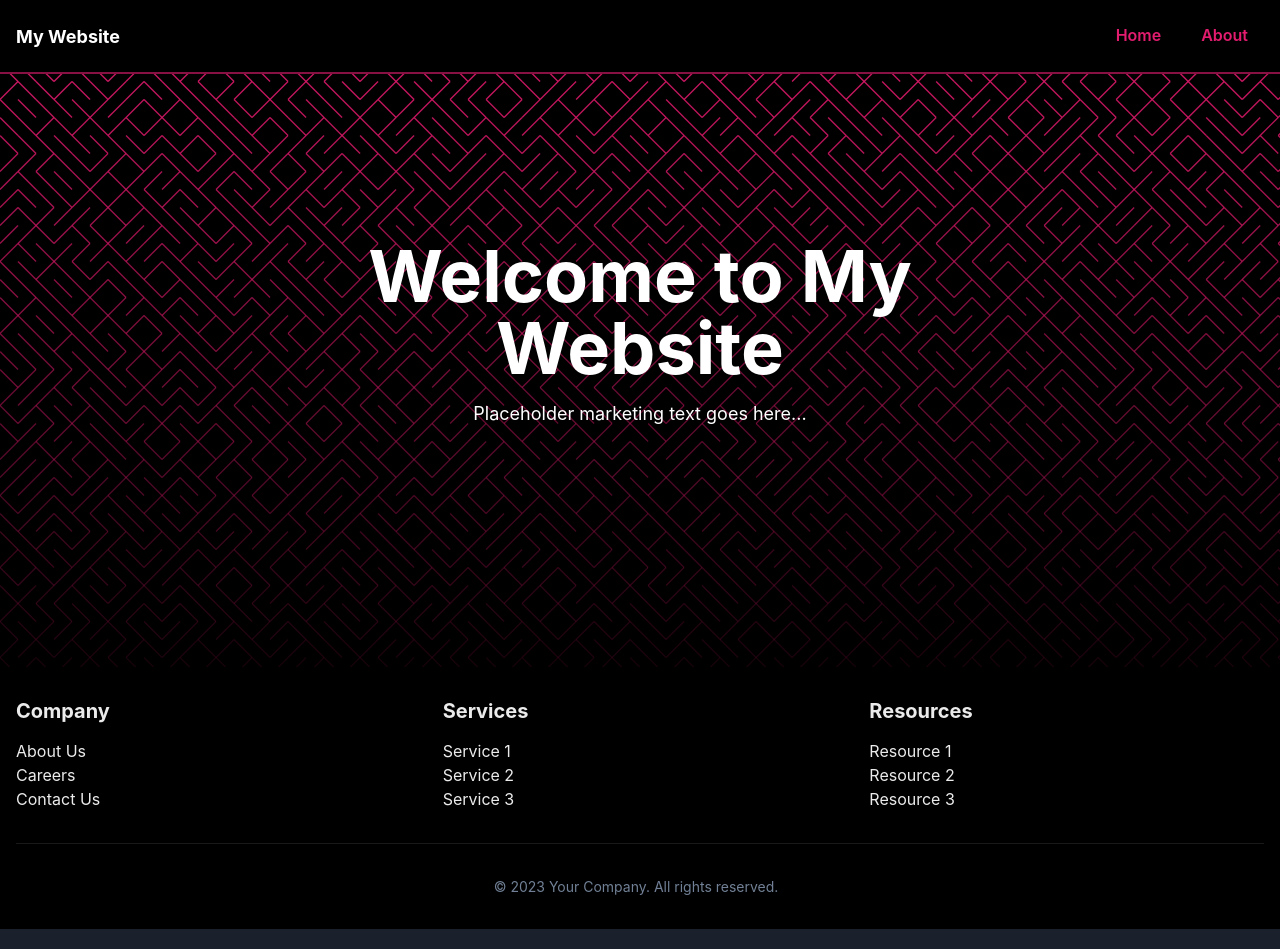
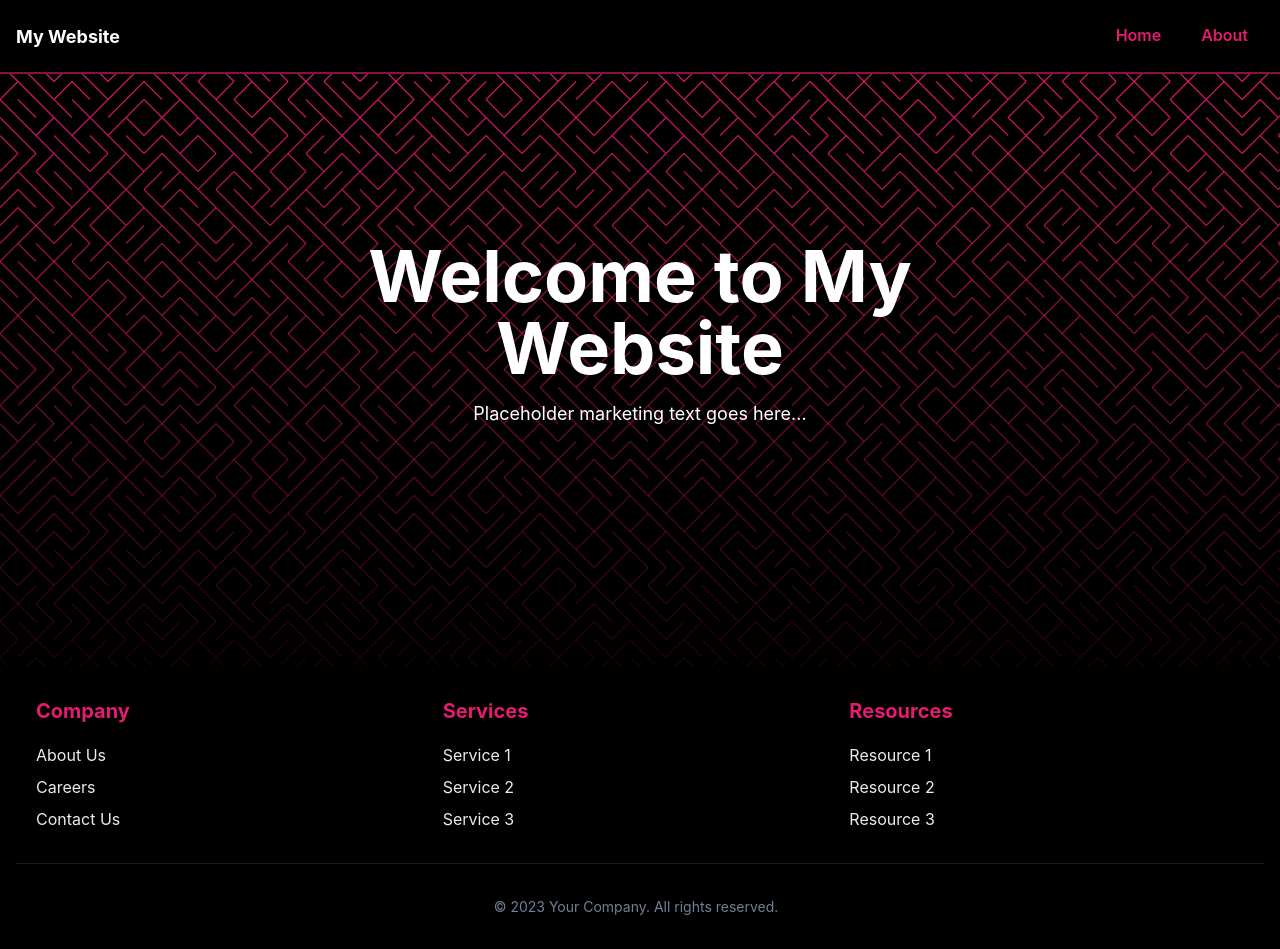
Before and after one commit to piotrszubert/next-chakraUI, a Next.js app: page / in a window 1280 px wide. Built offline with nearby package versions, Linux system fonts and the light colour scheme.

Commit message:
Update Footer.js

```diff
--- a/src/components/Footer.js
+++ b/src/components/Footer.js
@@ -3,25 +3,25 @@ import { Box, Flex, Heading, Link, SimpleGrid, Text, Divider } from '@chakra-ui/
 const Footer = () => {
     return (
         <Box bg="black" py={8} px={4}>
-            <SimpleGrid columns={[1, 3]} spacing={8}>
-                <Flex direction="column">
-                    <Heading as="h4" size="md" mb={4}>
+            <SimpleGrid paddingX={5} columns={[1, 2, 3]} spacing={3}>
+                <Flex direction="column" gap={2}>
+                    <Heading as="h3" color="brand.500" size="md" mb={3}>
                         Company
                     </Heading>
                     <Link href="#">About Us</Link>
                     <Link href="#">Careers</Link>
                     <Link href="#">Contact Us</Link>
                 </Flex>
-                <Flex direction="column">
-                    <Heading as="h4" size="md" mb={4}>
+                <Flex direction="column" gap={2}>
+                    <Heading as="h3" color="brand.500" size="md" mb={3}>
                         Services
                     </Heading>
                     <Link href="#">Service 1</Link>
                     <Link href="#">Service 2</Link>
                     <Link href="#">Service 3</Link>
                 </Flex>
-                <Flex direction="column">
-                    <Heading as="h4" size="md" mb={4}>
+                <Flex direction="column" gap={2}>
+                    <Heading as="h3" color="brand.500" size="md" mb={3}>
                         Resources
                     </Heading>
                     <Link href="#">Resource 1</Link>
```
